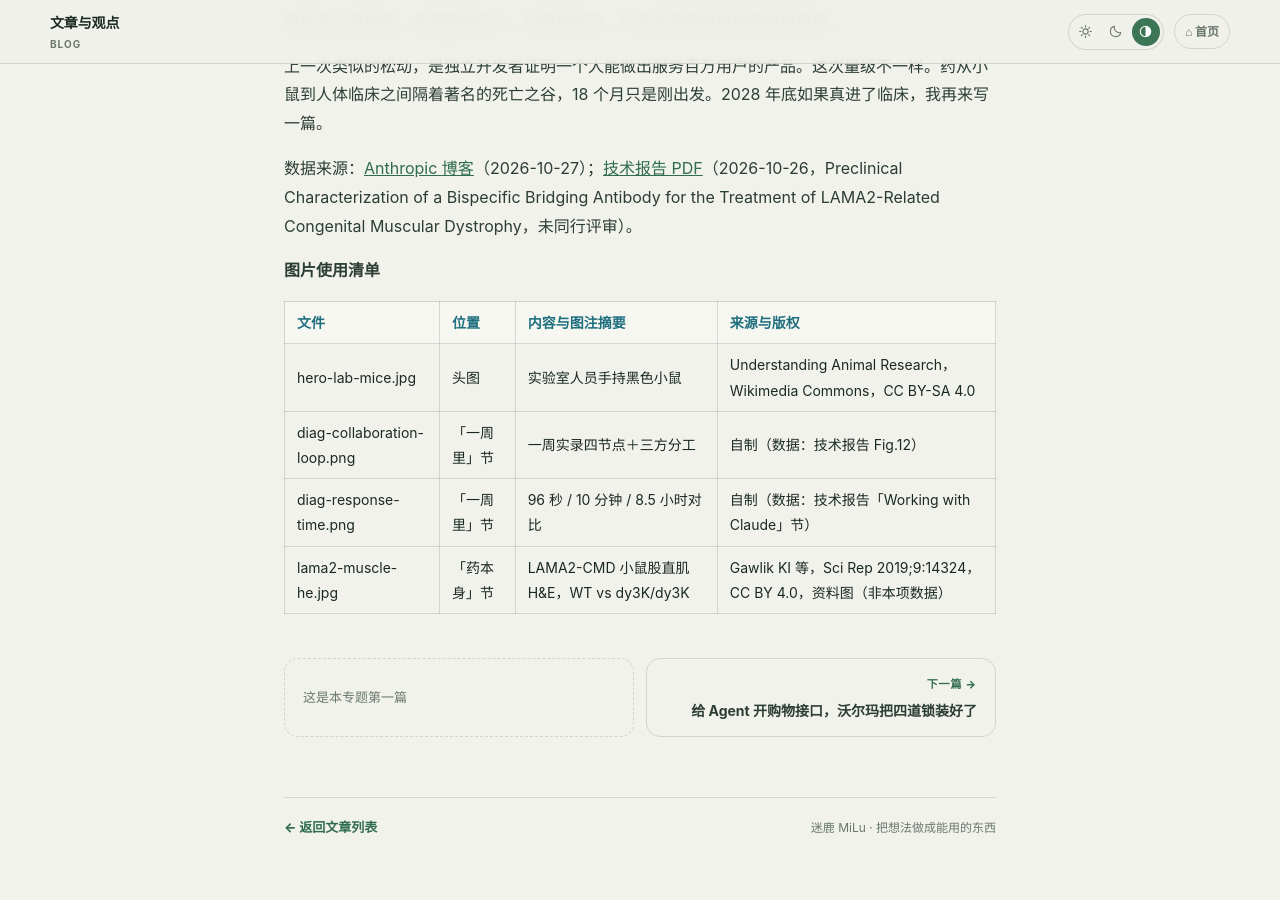
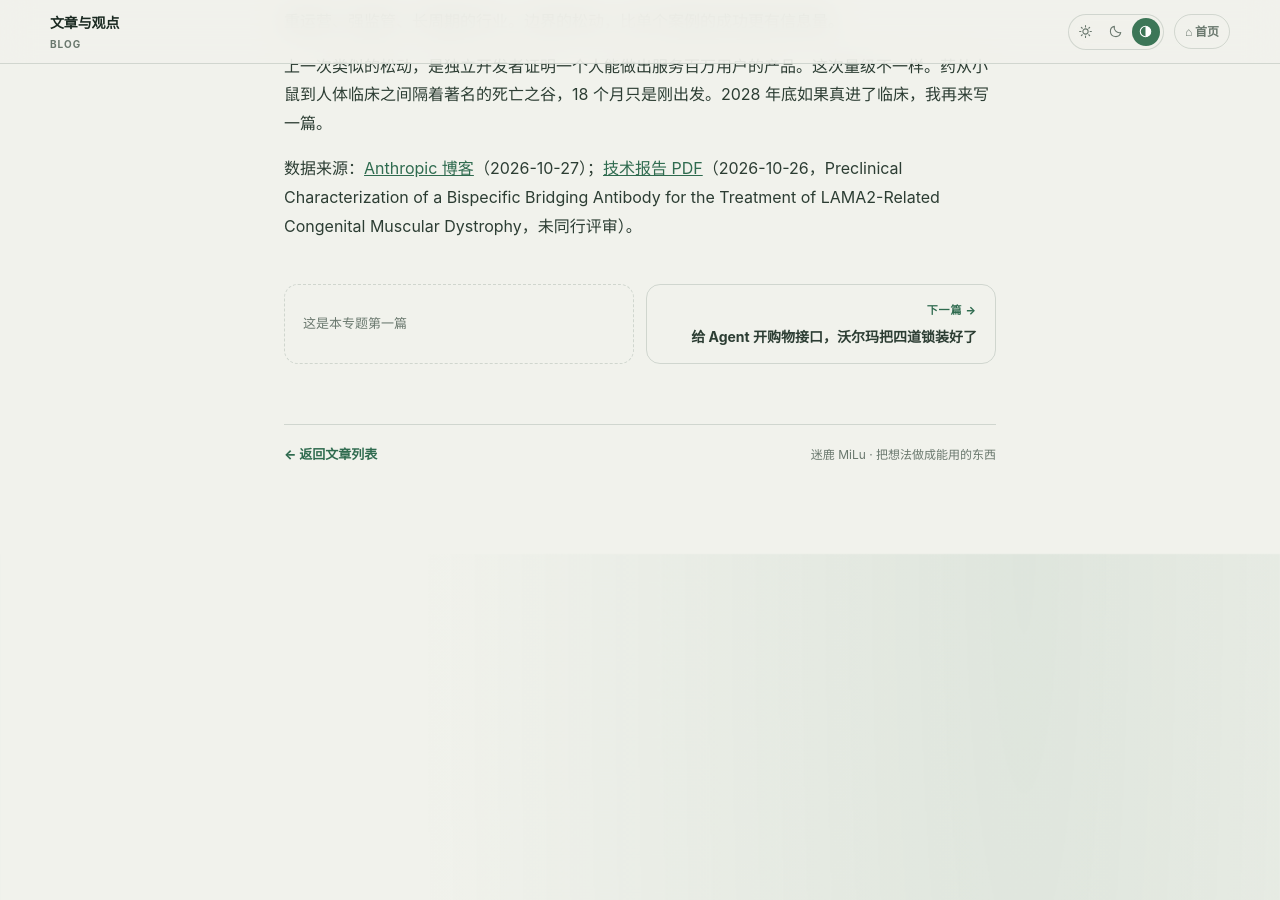
Before and after one commit to deerleo/deerleo.github.io, a Jekyll site: the page built from _posts/2026-10-28-one-person-drug-company-mithril.md, in a window 1280 px wide and 900 px high, scrolled down 6453 px. Built offline with Jekyll 4.4.1, drawn with Linux system fonts in a browser that asks for light colours.

Commit message:
fix: 移除文章内残留的图片核验内部信息区块

```diff
--- a/_posts/2026-10-28-one-person-drug-company-mithril.md
+++ b/_posts/2026-10-28-one-person-drug-company-mithril.md
@@ -101,12 +101,3 @@ Mithril 的思路是双特异性桥接抗体。病人肌肉里缺 laminin-α2，
 上一次类似的松动，是独立开发者证明一个人能做出服务百万用户的产品。这次量级不一样。药从小鼠到人体临床之间隔着著名的死亡之谷，18 个月只是刚出发。2028 年底如果真进了临床，我再来写一篇。
 
 数据来源：[Anthropic 博客](https://www.anthropic.com/research/early-progress-drug-development)（2026-10-27）；[技术报告 PDF](https://www-cdn.anthropic.com/52e1f5d50c47ca3818f56704c27cf19e59b62e77.pdf)（2026-10-26，Preclinical Characterization of a Bispecific Bridging Antibody for the Treatment of LAMA2-Related Congenital Muscular Dystrophy，未同行评审）。
-
-**图片使用清单**
-
-| 文件 | 位置 | 内容与图注摘要 | 来源与版权 |
-|---|---|---|---|
-| hero-lab-mice.jpg | 头图 | 实验室人员手持黑色小鼠 | Understanding Animal Research，Wikimedia Commons，CC BY-SA 4.0 |
-| diag-collaboration-loop.png | 「一周里」节 | 一周实录四节点＋三方分工 | 自制（数据：技术报告 Fig.12） |
-| diag-response-time.png | 「一周里」节 | 96 秒 / 10 分钟 / 8.5 小时对比 | 自制（数据：技术报告「Working with Claude」节） |
-| lama2-muscle-he.jpg | 「药本身」节 | LAMA2-CMD 小鼠股直肌 H&E，WT vs dy3K/dy3K | Gawlik KI 等，Sci Rep 2019;9:14324，CC BY 4.0，资料图（非本项数据） |
```
Also changed, not shown: _posts/2026-10-29-gemini-carbon-cyber-first.md (+0 -13 lines).
